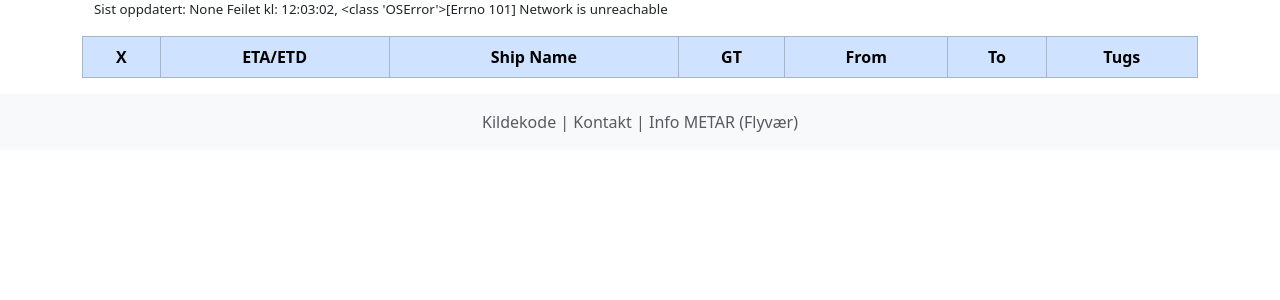
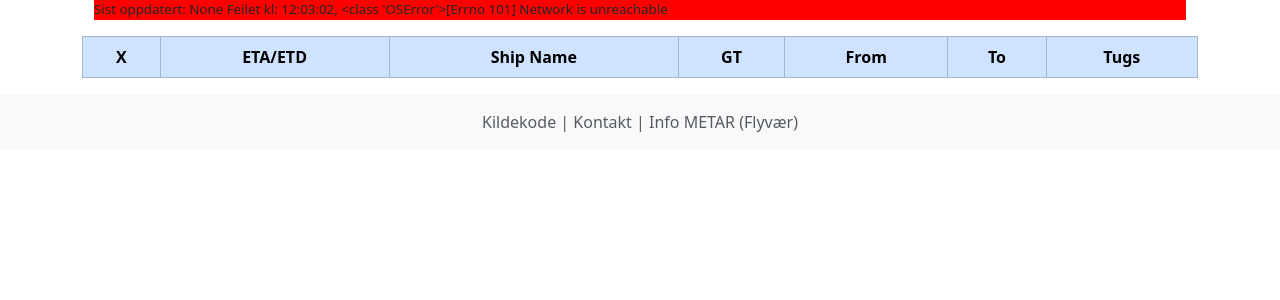
Before and after one commit to Tardigrade420/Motulo, a Flask app: page /karsto in a window 1280 px wide. Shown: the part 126-426 px from the top of the page. Run offline with Flask 3, Linux system fonts and the light colour scheme; data that the repository does not hold is empty.

Commit message:
Updated last update check for Kårstø

```diff
--- a/static/script.js
+++ b/static/script.js
@@ -165,7 +165,6 @@ function checkLastUpdate() {
 
             const diffMs = now - updateTime;
             const diffMinutes = diffMs / (60 * 1000);
-            console.log(diffMinutes);
 
             if (diffMinutes > 10 || lastUpdateElement.textContent.includes('Feilet')) {
                 // More than 10 minutes old
@@ -211,4 +210,5 @@ async function fetchWindData() {
 document.addEventListener('DOMContentLoaded', () => {
     scheduleUpdates();
     checkLastUpdate();
+    setInterval(checkLastUpdate, 60000); // Check every minute
 });
--- a/templates/karsto.html
+++ b/templates/karsto.html
@@ -45,7 +45,7 @@
 
     <div class="container">
         <div class="container">
-            <p style="font-size: smaller;">Sist oppdatert: {{ last_update }} {{ errormsg }}</p>
+            <p id="last_update" style="font-size: smaller;">Sist oppdatert: {{ last_update }} {{ errormsg }}</p>
         </div>
     </div>
     <style>
```
